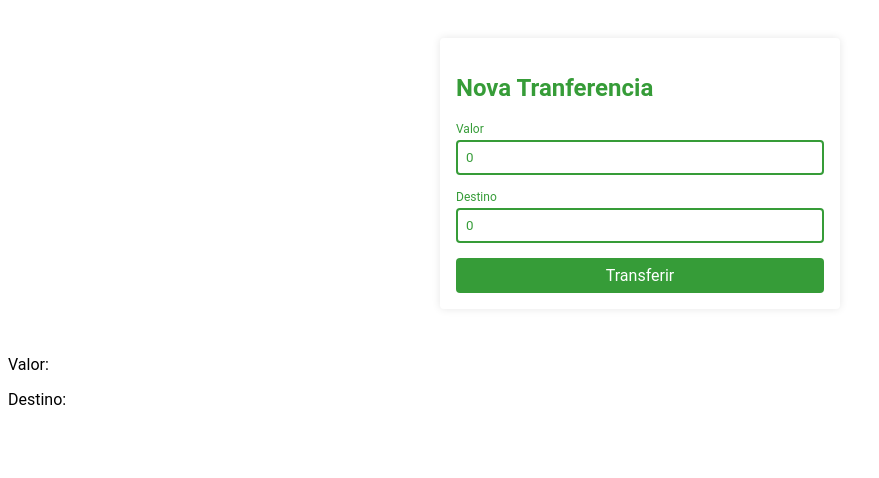
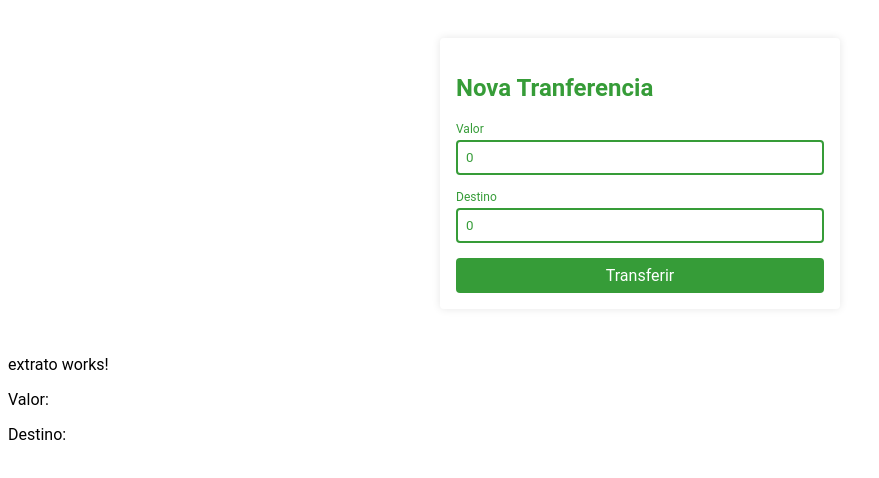
Before and after one commit to heliovictor98/projetos, an Angular app in the folder angular/bytbanck/: page / in a window 1280 px wide. Shown: the top 478 px of the page, without its empty margins (0-879 px from the left). Built offline with nearby package versions, Linux system fonts and the light colour scheme.

Commit message:
publicação do componente extrato

```diff
--- a/angular/bytbanck/src/app/app.component.html
+++ b/angular/bytbanck/src/app/app.component.html
@@ -1,4 +1,9 @@
-<nova-transferencia (aoTransferir)="transferir($event)"></nova-transferencia>
+<nova-transferencia
+(aoTransferir)="transferir($event)">
+</nova-transferencia>
+
+
+<app-extrato></app-extrato>
 
 <p>Valor:{{transferencia?.valor}}</p>
 <p>Destino:{{transferencia?.destino}}</p>
```
